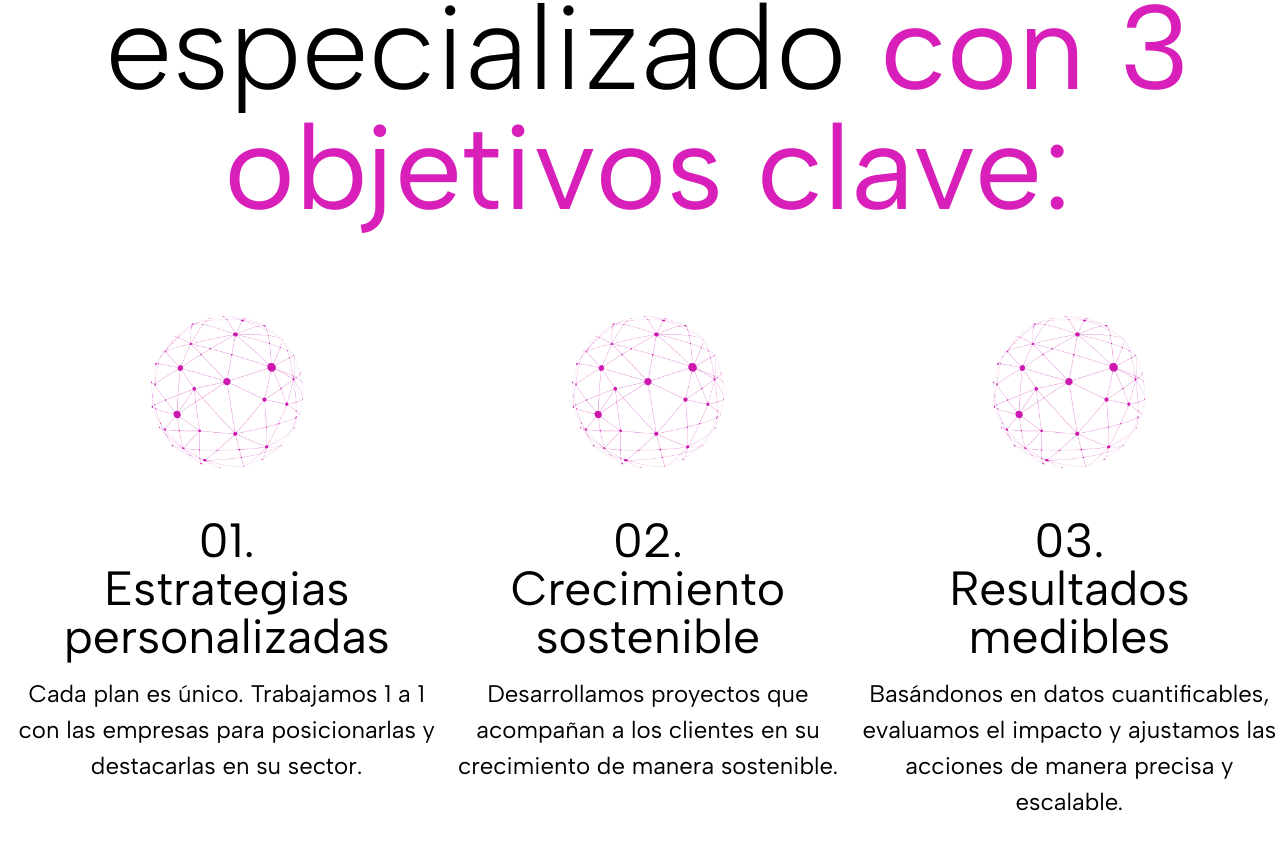
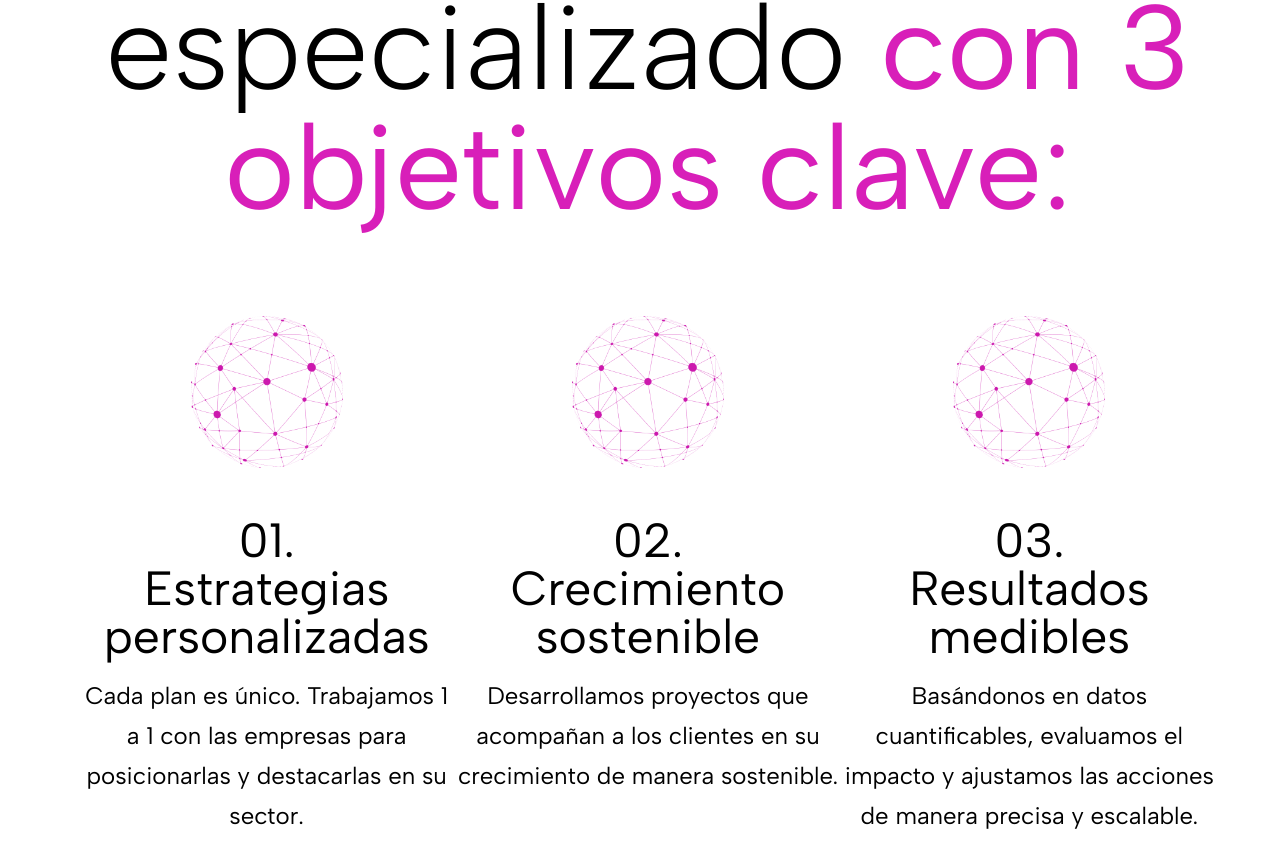
Before and after one commit to AdelantoRom/repoPrueba, a Next.js app in the folder repo-prueba/: page / in a window 1280 px wide. Shown: the part 5017-5885 px from the top of the page. Built offline with nearby package versions, Linux system fonts and the light colour scheme.

Commit message:
arreglos en sección enfoque

```diff
--- a/repo-prueba/src/components/Home/Enfoque/Enfoque.tsx
+++ b/repo-prueba/src/components/Home/Enfoque/Enfoque.tsx
@@ -9,7 +9,7 @@ function Enfoque() {
                 </h3>
             </div>
 
-            <div className='flex justify-around ml-4'>
+            <div className='flex justify-around ml-4 px-[60px]'>
                 <div className='flex flex-col items-center  w-[466px]'>
                     <Image
                         src="/circulo.png"
@@ -21,7 +21,7 @@ function Enfoque() {
                     <h4 className='text-[48px] text-center leading-none'>01.</h4>
                     <h4 className='text-[48px] text-center leading-none mb-4'>Estrategias
                         personalizadas</h4>
-                    <p className='text-[24px] text-center'>Cada plan es único. Trabajamos 1 a 1 con las empresas para posicionarlas y destacarlas en su sector.</p>
+                    <p className='text-[24px] text-center leading-[40px]'>Cada plan es único. Trabajamos 1 a 1 con las empresas para posicionarlas y destacarlas en su sector.</p>
                 </div>
                 <div className='flex flex-col items-center w-[466px]'>
                     <Image
@@ -34,7 +34,7 @@ function Enfoque() {
                     <h4 className='text-[48px] text-center leading-none'>02.</h4>
                     <h4 className='text-[48px] text-center leading-none mb-4'>Crecimiento
                         sostenible</h4>
-                    <p className='text-[24px] text-center'>Desarrollamos proyectos que acompañan a los clientes en su crecimiento de manera sostenible.</p>
+                    <p className='text-[24px] text-center leading-[40px]'>Desarrollamos proyectos que acompañan a los clientes en su crecimiento de manera sostenible.</p>
                 </div>
                 <div className='flex flex-col items-center w-[466px]'>
                     <Image
@@ -47,7 +47,7 @@ function Enfoque() {
                     <h4 className='text-[48px] text-center leading-none'>03.</h4>
                     <h4 className='text-[48px] text-center w-[241px] leading-none mb-4'>Resultados
                         medibles</h4>
-                    <p className='text-[24px] text-center'>Basándonos en datos cuantificables, evaluamos el impacto y ajustamos las acciones de manera precisa y escalable.</p>
+                    <p className='text-[24px] text-center leading-[40px]'>Basándonos en datos cuantificables, evaluamos el impacto y ajustamos las acciones de manera precisa y escalable.</p>
                 </div>
             </div>
 
```
